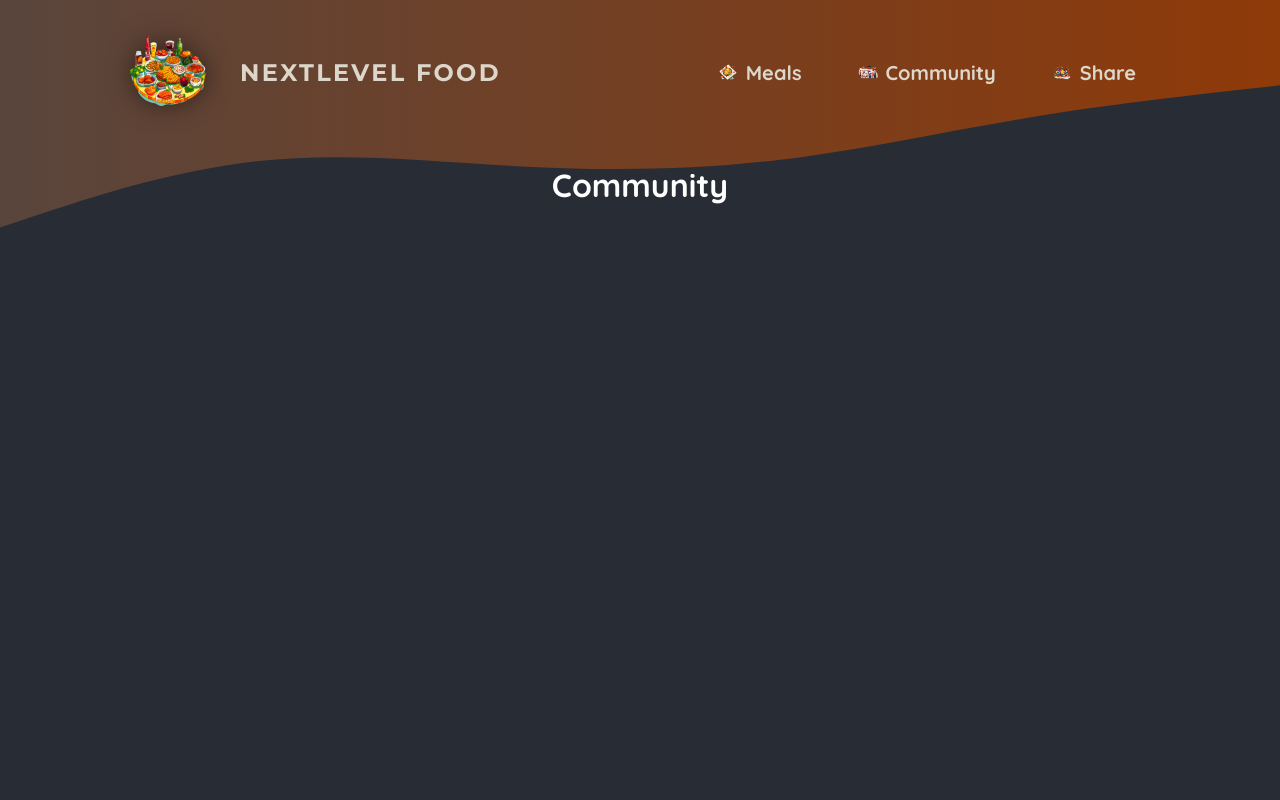
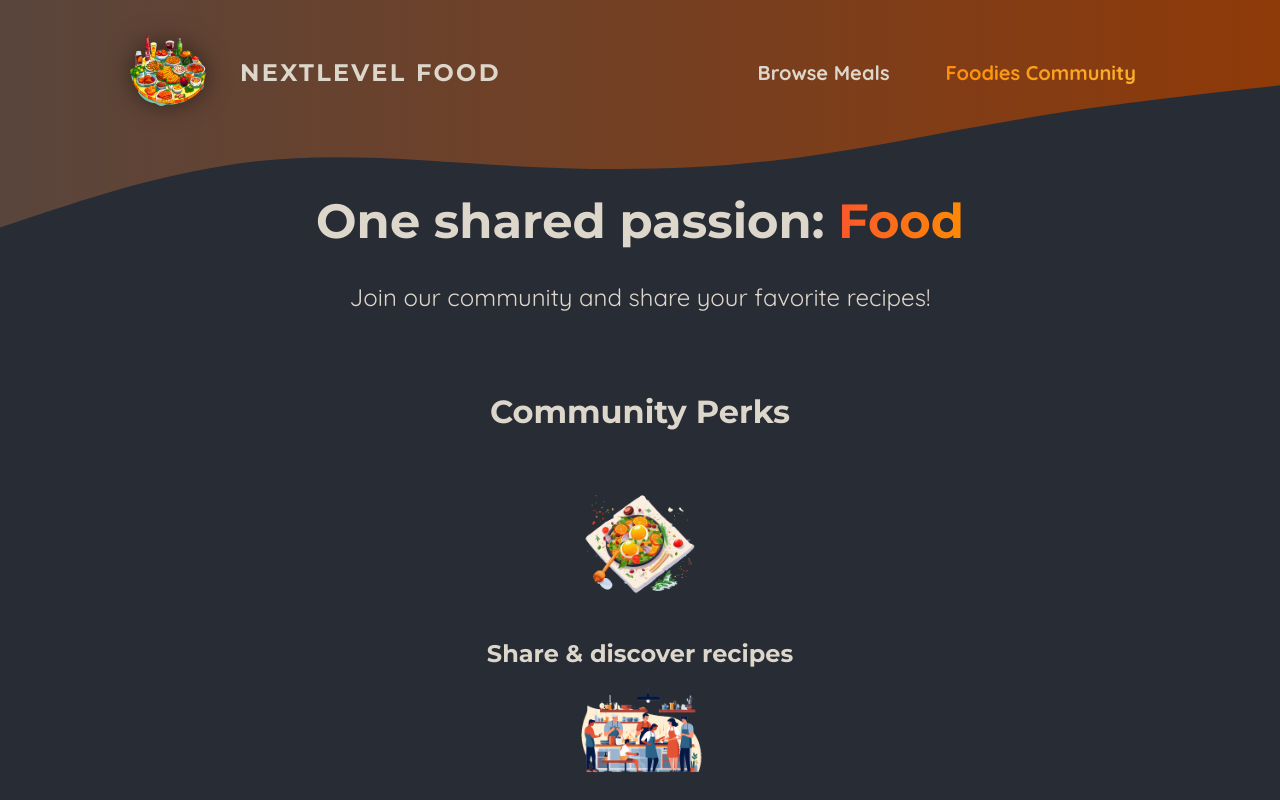
Before and after one commit to aiiimek/Zimek_Aleks_NextJS, a Next.js app: page /community in a window 1280 px wide. Shown: the top 800 px of the page. Built offline with nearby package versions, Linux system fonts and the light colour scheme.

Commit message:
Zmiana nazwy dynamicznego routingu, wykonanie poleceń z całego labolatorium.

```diff
--- a/app/community/page.js
+++ b/app/community/page.js
@@ -1,7 +1,40 @@
+import Image from 'next/image';
+
+import mealIcon from '@/assets/icons/meal.png';
+import communityIcon from '@/assets/icons/community.png';
+import eventsIcon from '@/assets/icons/events.png';
+import classes from './page.module.css';
+
 export default function CommunityPage() {
   return (
-    <main>
-      <h1 style={{ color: 'white', textAlign: 'center' }}>Community</h1>
-    </main>
+    <>
+      <header className={classes.header}>
+        <h1>
+          One shared passion: <span className={classes.highlight}>Food</span>
+        </h1>
+        <p>Join our community and share your favorite recipes!</p>
+      </header>
+      <main className={classes.main}>
+        <h2>Community Perks</h2>
+
+        <ul className={classes.perks}>
+          <li>
+            <Image src={mealIcon} alt="A delicious meal" />
+            <p>Share & discover recipes</p>
+          </li>
+          <li>
+            <Image src={communityIcon} alt="A crowd of people, cooking" />
+            <p>Find new friends & like-minded people</p>
+          </li>
+          <li>
+            <Image
+              src={eventsIcon}
+              alt="A crowd of people at a cooking event"
+            />
+            <p>Participate in exclusive events</p>
+          </li>
+        </ul>
+      </main>
+    </>
   );
 }
--- /dev/null
+++ b/app/community/page.module.css
@@ -0,0 +1,61 @@
+.header {
+  gap: 3rem;
+  margin: 3rem auto 5rem auto;
+  width: 90%;
+  max-width: 75rem;
+  color: #ddd6cb;
+  font-size: 1.5rem;
+  text-align: center;
+}
+
+.header h1 {
+  font-family: 'Montserrat', sans-serif;
+}
+
+.highlight {
+  background: linear-gradient(90deg, #f9572a, #ff8a05);
+  background-clip: text;
+  -webkit-background-clip: text;
+  -webkit-text-fill-color: transparent;
+}
+
+.main {
+  width: 90%;
+  max-width: 40rem;
+  margin: 0 auto;
+  text-align: center;
+}
+
+.main h2 {
+  font-family: 'Montserrat', sans-serif;
+  font-size: 2rem;
+  margin-bottom: 3rem;
+  color: #ddd6cb;
+}
+
+.perks {
+  list-style: none;
+  margin: 3rem 0;
+  padding: 0;
+}
+
+.perks li {
+  display: flex;
+  flex-direction: column;
+  align-items: center;
+  gap: 2rem;
+}
+
+.perks img {
+  width: 8rem;
+  height: 8rem;
+  object-fit: contain;
+}
+
+.perks p {
+  font-family: 'Montserrat', sans-serif;
+  font-size: 1.5rem;
+  font-weight: bold;
+  margin: 0;
+  color: #ddd6cb;
+}
--- a/app/meals/[someName]/page.js
+++ b/app/meals/[slug]/page.js
@@ -1,11 +1,11 @@
 export default async function MealDetailsPage({ params }) {
-    const { someName } = await params;
+    const { slug } = await params;
 
     return (
         <main>
             <h1 style={{ color: 'white', textAlign: 'center' }}>Meal Details</h1>
             <p style={{ color: '#ddd', textAlign: 'center' }}>
-                Dynamiczny segment URL: <b>{someName}</b>
+                Dynamiczny segment URL: <b>{slug}</b>
             </p>
         </main>
     );
--- /dev/null
+++ b/app/meals/page.module.css
@@ -0,0 +1,51 @@
+.header {
+  gap: 3rem;
+  margin: 3rem auto 5rem auto;
+  width: 90%;
+  max-width: 75rem;
+  color: #ddd6cb;
+  font-size: 1.5rem;
+}
+
+.header h1 {
+  font-family: 'Montserrat', sans-serif;
+}
+
+.highlight {
+  background: linear-gradient(90deg, #f9572a, #ff8a05);
+  background-clip: text;
+  -webkit-background-clip: text;
+  -webkit-text-fill-color: transparent;
+}
+
+.header p {
+  margin: 0;
+}
+
+.cta a {
+  display: inline-block;
+  margin-top: 1rem;
+  padding: 0.5rem 1rem;
+  border-radius: 0.5rem;
+  background: linear-gradient(90deg, #f9572a, #ff9b05);
+  color: #ffffff;
+  font-weight: bold;
+  text-decoration: none;
+}
+
+.loading {
+  text-align: center;
+  animation: loading 1.2s ease-in-out infinite;
+}
+
+@keyframes loading {
+  0% {
+    color: #e9e9e9;
+  }
+  50% {
+    color: #b89b84;
+  }
+  100% {
+    color: #e9e9e9;
+  }
+}
--- a/components/main-header.js
+++ b/components/main-header.js
@@ -2,9 +2,7 @@
 import Image from 'next/image';
 
 import logoImg from '@/assets/logo.png';
-import mealIcon from '@/assets/icons/meal.png';
-import communityIcon from '@/assets/icons/community.png';
-import eventsIcon from '@/assets/icons/events.png';
+import NavLink from './nav-link';
 
 import classes from './main-header.module.css';
 
@@ -19,22 +17,10 @@
       <nav className={classes.nav}>
         <ul>
           <li>
-            <Link href="/meals">
-              <img src={mealIcon.src} alt="" />
-              Meals
-            </Link>
+            <NavLink href="/meals">Browse Meals</NavLink>
           </li>
           <li>
-            <Link href="/community">
-              <img src={communityIcon.src} alt="" />
-              Community
-            </Link>
-          </li>
-          <li>
-            <Link href="/meals/share">
-              <img src={eventsIcon.src} alt="" />
-              Share
-            </Link>
+            <NavLink href="/community">Foodies Community</NavLink>
           </li>
         </ul>
       </nav>
--- /dev/null
+++ b/components/nav-link.js
@@ -0,0 +1,22 @@
+'use client';
+
+import Link from 'next/link';
+import { usePathname } from 'next/navigation';
+import classes from './nav-link.module.css';
+
+export default function NavLink({ href, children }) {
+  const path = usePathname();
+
+  return (
+    <Link
+      href={href}
+      className={
+        path.startsWith(href)
+          ? `${classes.link} ${classes.active}`
+          : classes.link
+      }
+    >
+      {children}
+    </Link>
+  );
+}
--- /dev/null
+++ b/components/nav-link.module.css
@@ -0,0 +1,23 @@
+.link {
+  text-decoration: none;
+  color: #ddd6cb;
+  font-weight: bold;
+  padding: 0.5rem 1rem;
+  border-radius: 0.5rem;
+}
+
+.link:hover,
+.link:active {
+  background: linear-gradient(90deg, #ff8a05, #f9b331);
+  background-clip: text;
+  -webkit-background-clip: text;
+  -webkit-text-fill-color: transparent;
+  text-shadow: 0 0 18px rgba(248, 190, 42, 0.8);
+}
+
+.active {
+  background: linear-gradient(90deg, #ff8a05, #f9b331);
+  background-clip: text;
+  -webkit-background-clip: text;
+  -webkit-text-fill-color: transparent;
+}
```
Also changed, not shown: app/meals/page.js (+25 -5 lines), components/meals/meal-grid.js (added, +14 -0 lines), components/meals/meal-item.js (added, +26 -0 lines), components/meals/meal-item.module.css (added, +75 -0 lines), components/meals/meals-grid.module.css (added, +10 -0 lines).
